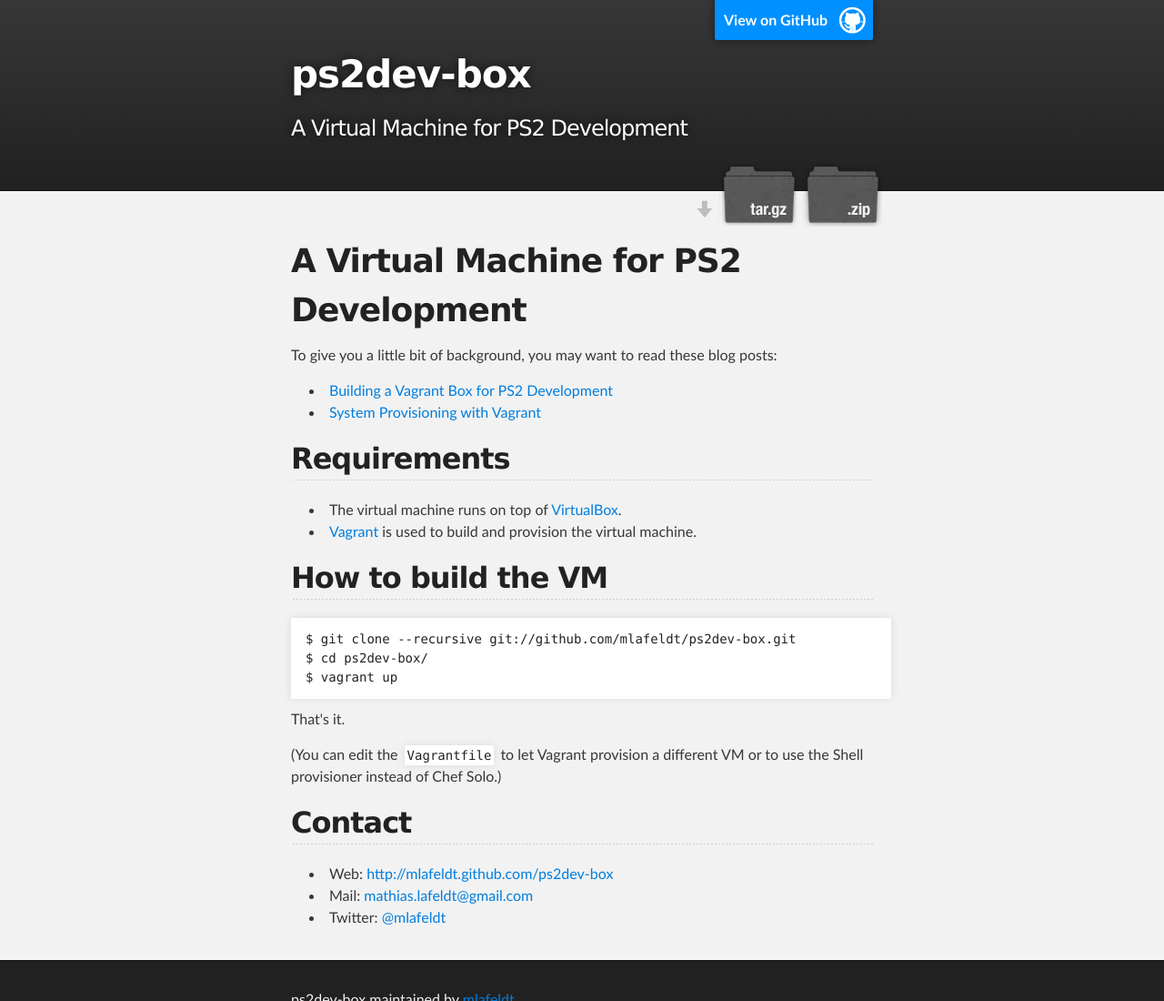
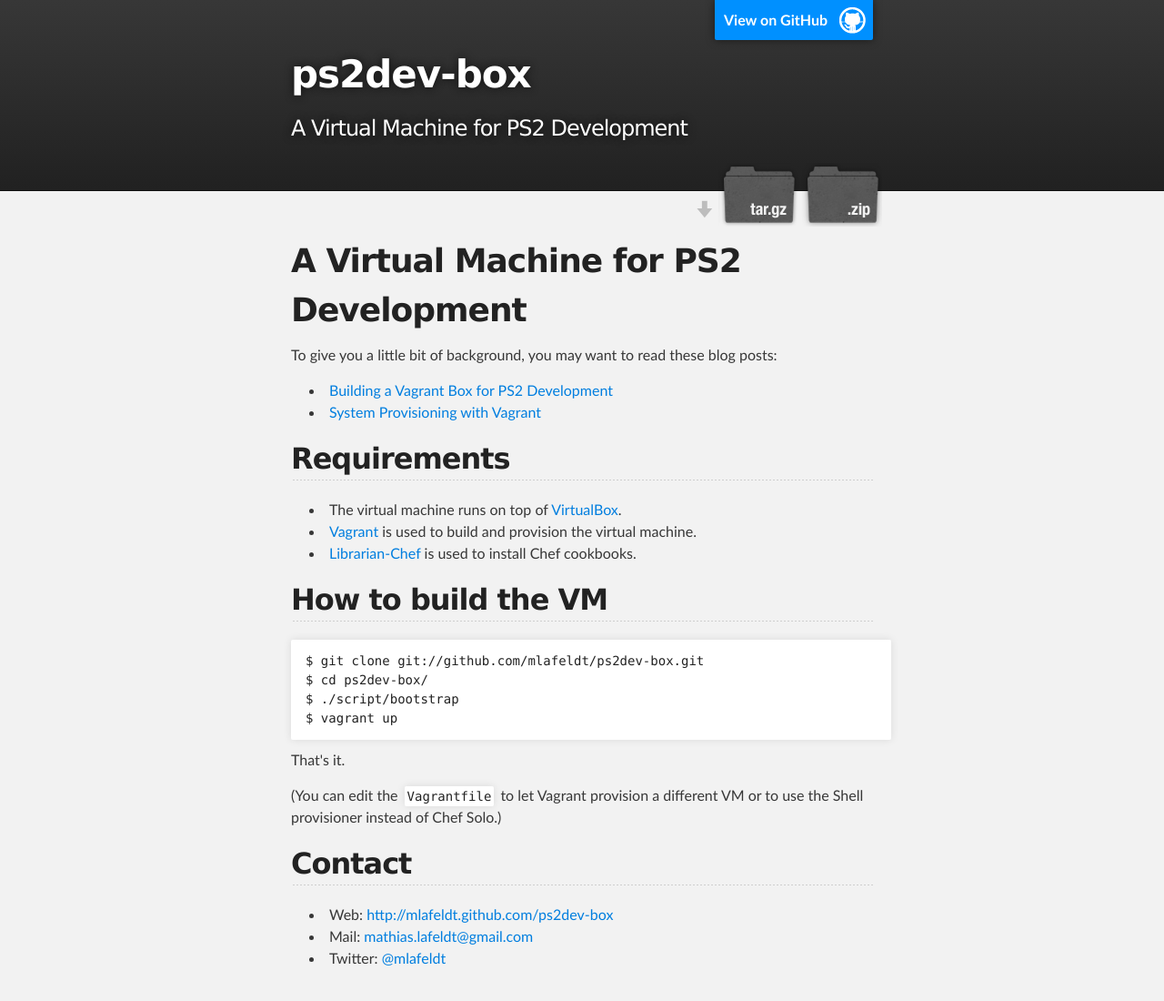
Before and after one commit to mlafeldt/ps2dev-box, a plain HTML site: page index.html in a window 1280 px wide. Shown: the top 1100 px of the page at 91% size. Drawn offline with Linux system fonts and the light colour scheme.

```diff
--- a/index.html
+++ b/index.html
@@ -44,10 +44,13 @@
 <li>The virtual machine runs on top of <a href="https://www.virtualbox.org">VirtualBox</a>.</li>
 <li>
 <a href="http://vagrantup.com">Vagrant</a> is used to build and provision the virtual machine.</li>
+<li>
+<a href="https://github.com/applicationsonline/librarian">Librarian-Chef</a> is used to install Chef cookbooks.</li>
 </ul><h2>How to build the VM</h2>
 
-<pre><code>$ git clone --recursive git://github.com/mlafeldt/ps2dev-box.git
+<pre><code>$ git clone git://github.com/mlafeldt/ps2dev-box.git
 $ cd ps2dev-box/
+$ ./script/bootstrap
 $ vagrant up
 </code></pre>
 
```
Also changed, not shown: params.json (+1 -1 lines).
